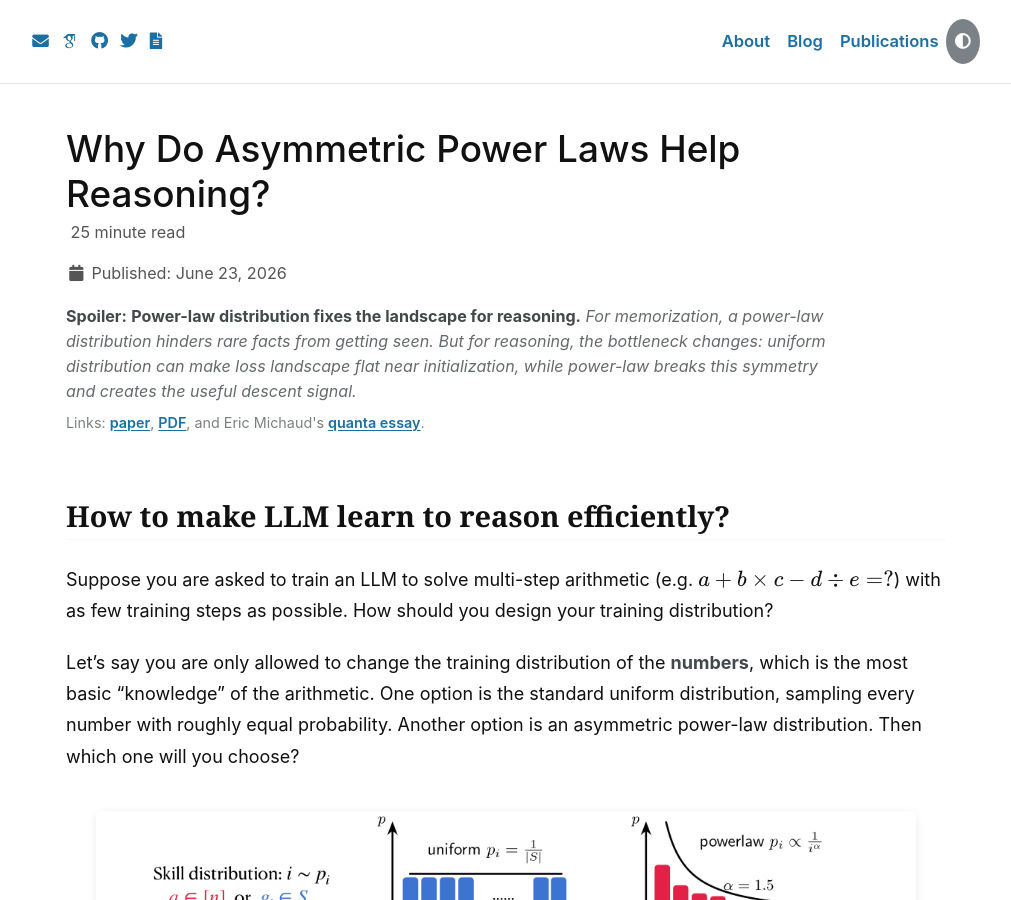
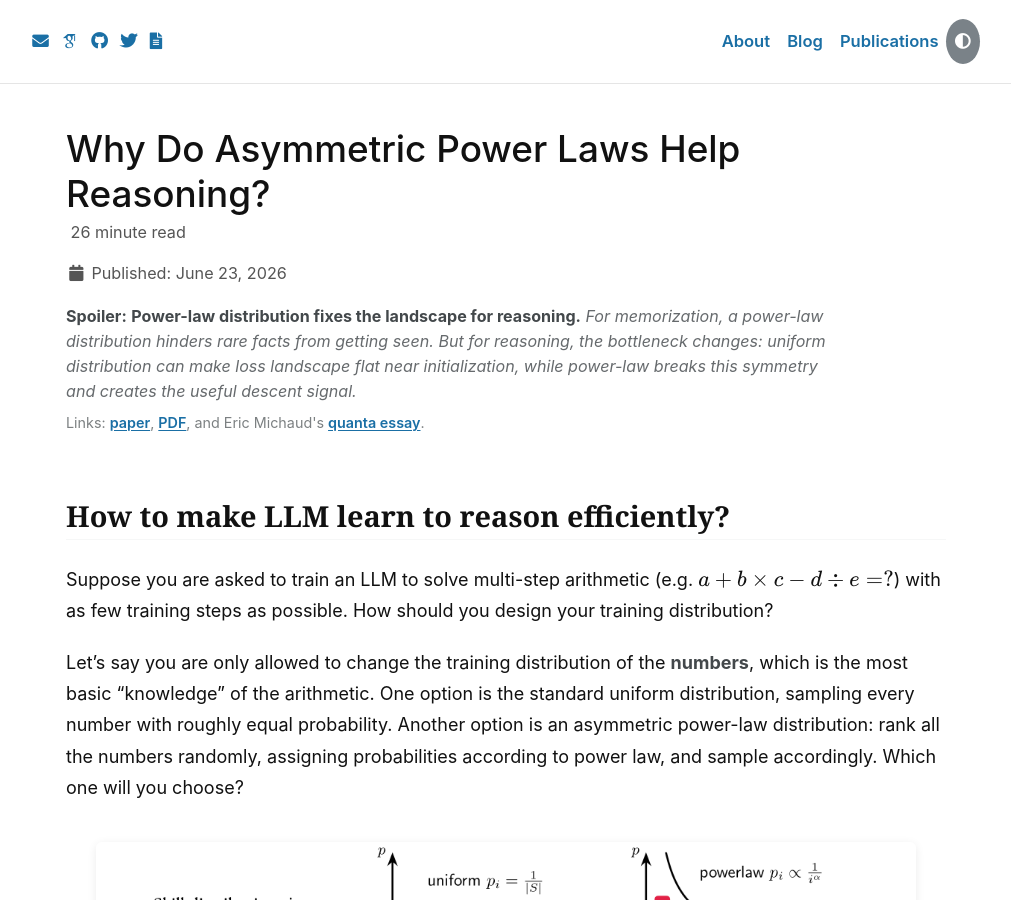
Before and after one commit to zixuan-wang-dlt/zixuan-wang-dlt.github.io, a Jekyll site: the page built from _posts/2026-06-23-power-law-compositional-reasoning.md, in a window 1280 px wide and 900 px high. Shown: the whole window, without its empty margins (134-1145 px from the left). Built offline with Jekyll 4.4.1, drawn with Linux system fonts in a browser that asks for light colours; some web fonts are replaced; formulas are drawn with MathJax 3; comment, search, counter and statistics services are not loaded.

Commit message:
Polish power-law blog wording

```diff
--- a/_posts/2026-06-23-power-law-compositional-reasoning.md
+++ b/_posts/2026-06-23-power-law-compositional-reasoning.md
@@ -29,7 +29,7 @@ related: false
 
 Suppose you are asked to train an LLM to solve multi-step arithmetic (e.g. $a+b\times c -d\div e=?$) with as few training steps as possible. How should you design your training distribution?
 
-Let's say you are only allowed to change the training distribution of the **numbers**, which is the most basic "knowledge" of the arithmetic. One option is the standard uniform distribution, sampling every number with roughly equal probability. Another option is an asymmetric power-law distribution. Then which one will you choose?
+Let's say you are only allowed to change the training distribution of the **numbers**, which is the most basic "knowledge" of the arithmetic. One option is the standard uniform distribution, sampling every number with roughly equal probability. Another option is an asymmetric power-law distribution: rank all the numbers randomly, assigning probabilities according to power law, and sample accordingly. Which one will you choose?
 
 <figure class="powerlaw-figure powerlaw-figure--wide">
   <a href="/images/blog/power-law/distribution-comparison.pdf">
```
